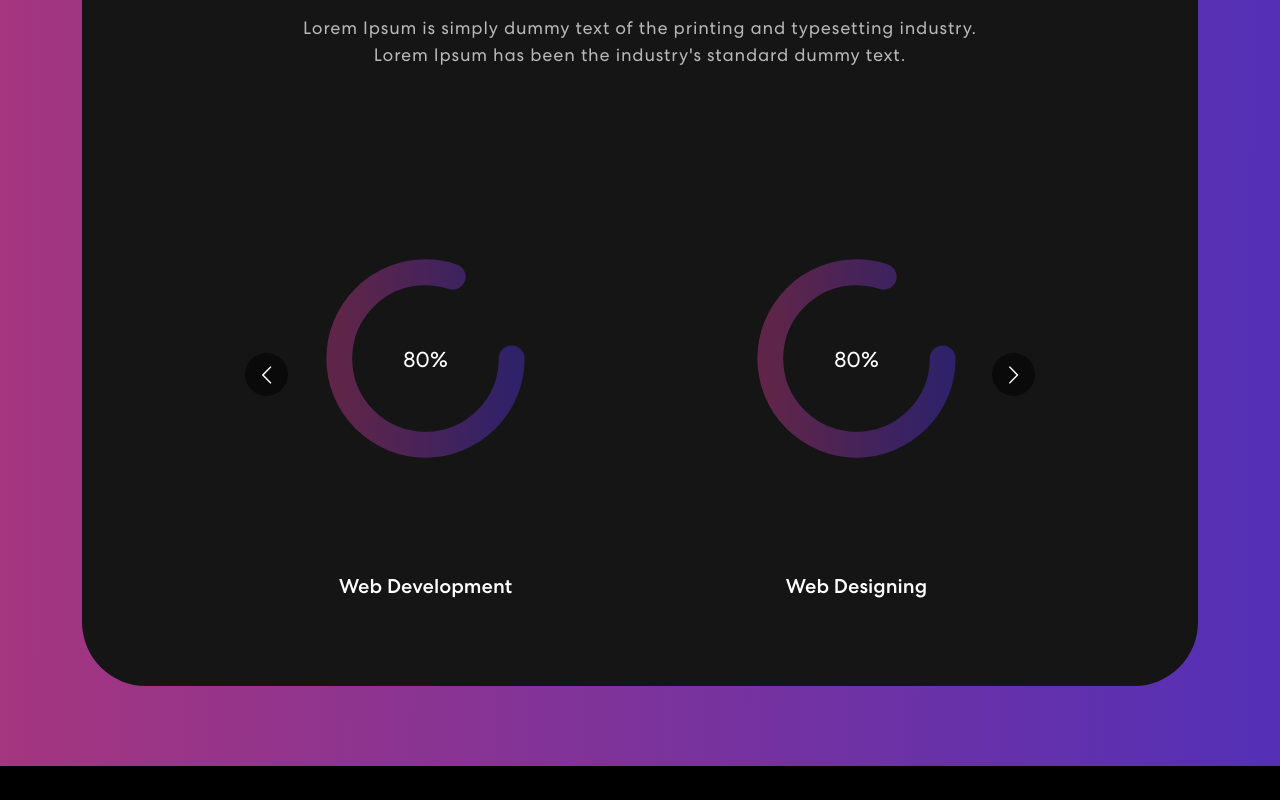
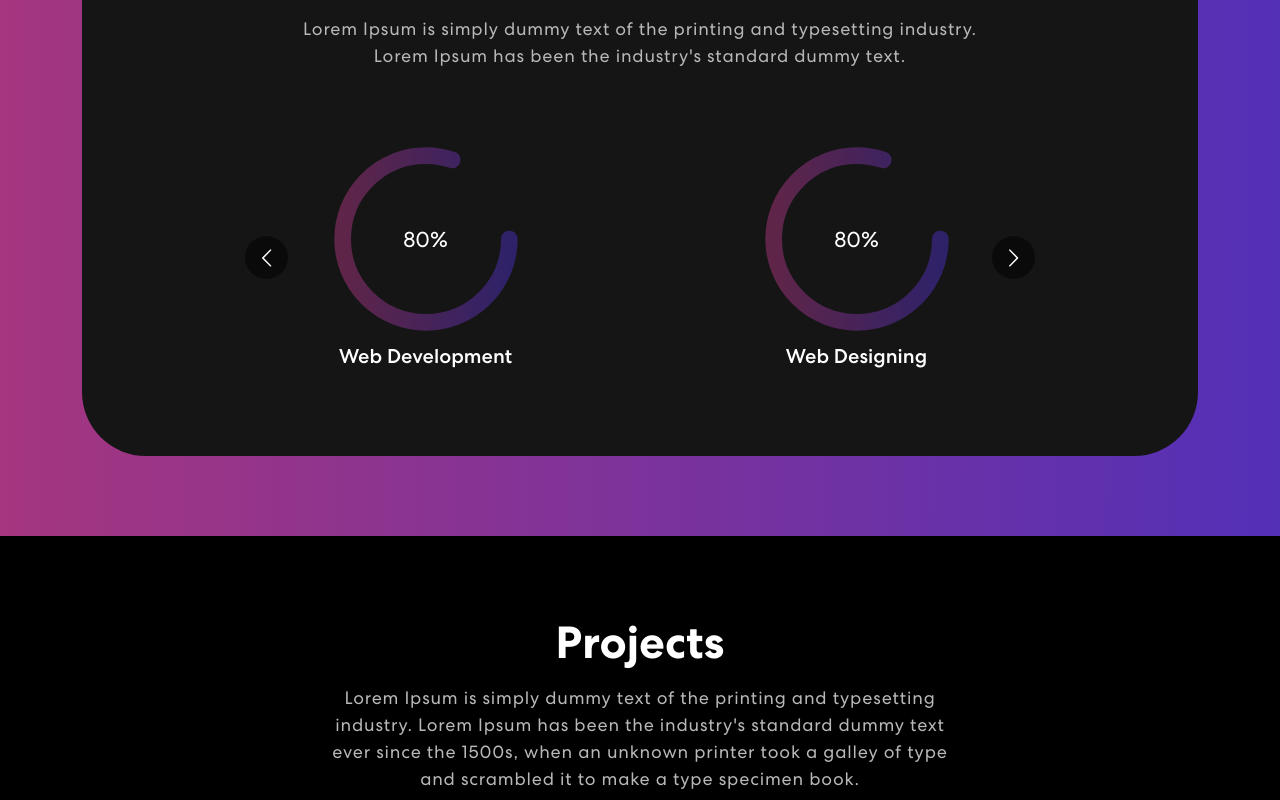
Before and after one commit to DevAttaulNoor/Portfolio, a React (Create React App) app: page / in a window 1280 px wide. Shown: the part 920-1720 px from the top of the page. Built offline with nearby package versions, Linux system fonts and the light colour scheme; no server answers; the HTML template or start-up script is replaced by a standard one.

Commit message:
Modified

```diff
--- a/src/App.css
+++ b/src/App.css
@@ -131,7 +131,7 @@ p.danger {
 
 /**............Navbar Component............*/
 nav.navbar {
-  padding: 15px 0;
+  padding: 20px 0;
   position: fixed;
   width: 100%;
   top: 0;
@@ -140,7 +140,7 @@ nav.navbar {
 }
 
 nav.navbar.scrolled {
-  padding: 5px 0;
+  padding: 10px 0;
   background-color: var(--black-color);
 }
 
@@ -409,7 +409,7 @@ nav.navbar .navbar-toggler[aria-expanded="true"] .navbar-toggler-icon {
   font-size: 18px;
   letter-spacing: 0.8px;
   line-height: 1.5em;
-  margin: 14px 0 75px 0;
+  margin: 15px 0 70px 0;
 }
 
 .skill-slider {
@@ -418,40 +418,25 @@ nav.navbar .navbar-toggler[aria-expanded="true"] .navbar-toggler-icon {
   position: relative;
 }
 
-/* .skill-slider .item img {
-  width: 50%;
-  margin: 0 auto 10px auto;
-} */
+/**............Circular Progress Bar Component............*/
+#circleprogressbar #percentage{
+  position: absolute;
+  top: 42%;
+  left: 50%;
+  transform: translate(-50%, -50%);
+  font-size: 22px;
+}
 
-/* .skill-slider .item {
-
+#circleprogressbar {
   display: flex;
   flex-direction: column;
   align-items: center;
+  margin-bottom: 5px;
 }
 
-.skill-slider .item .circleprogressbar svg{
-  width: 100;
-  position: relative;
-  margin-bottom: 20px !important;
-} */
-
-/**............Circular Progress Bar Component............*/
-#circleprogressbar{
-  width: 100;
-  position: relative;
-}
-
-/* #circleprogressbar svg{
-  height: 50%;
-} */
-
-#circleprogressbar #percentage{
-  position: absolute;
-  top: 50%;
-  left: 50%;
-  transform: translate(-50%, -50%);
-  font-size: 22px;
+.progress-circle {
+  width: 200px;
+  height: 200px;
 }
 
 /**............Projects Component............*/
--- a/src/Components/CircularProgressBar.js
+++ b/src/Components/CircularProgressBar.js
@@ -11,24 +11,24 @@ function CircularProgressBar({ givenPer }) {
         }, 50);
     }, [percentage, givenPer]);
 
-    const radius = 20;
+    const radius = 50;
     const circumference = 2 * Math.PI * radius;
     const offset = circumference - (percentage / 100) * circumference;
 
     return (
         <div id='circleprogressbar'>
-            <svg viewBox="0 0 100 100">
+            <svg class="progress-circle" viewBox="0 0 120 120">
                 <linearGradient id="progress-gradient" x1="0%" y1="0%" x2="100%" y2="0%">
                     <stop offset="0%" stopColor="rgba(170, 54, 124, 0.5)" />
                     <stop offset="100%" stopColor="rgba(74, 47, 189, 0.5)" />
                 </linearGradient>
                 <circle
-                    cx="50"
-                    cy="50"
+                    cx="60"
+                    cy="60"
                     r={radius}
                     fill="none"
-                    stroke={`url(#progress-gradient)`}
-                    strokeWidth="6"
+                    stroke="url(#progress-gradient)"
+                    strokeWidth="10"
                     strokeDasharray={circumference}
                     strokeDashoffset={offset}
                     strokeLinecap="round"
--- a/src/Components/Skills.js
+++ b/src/Components/Skills.js
@@ -27,8 +27,6 @@ export const Skills = () => {
             items: 1
         }
     };
-
-    const percentage = 100;
 
     return (
         <section className="skill" id="skills">
```
